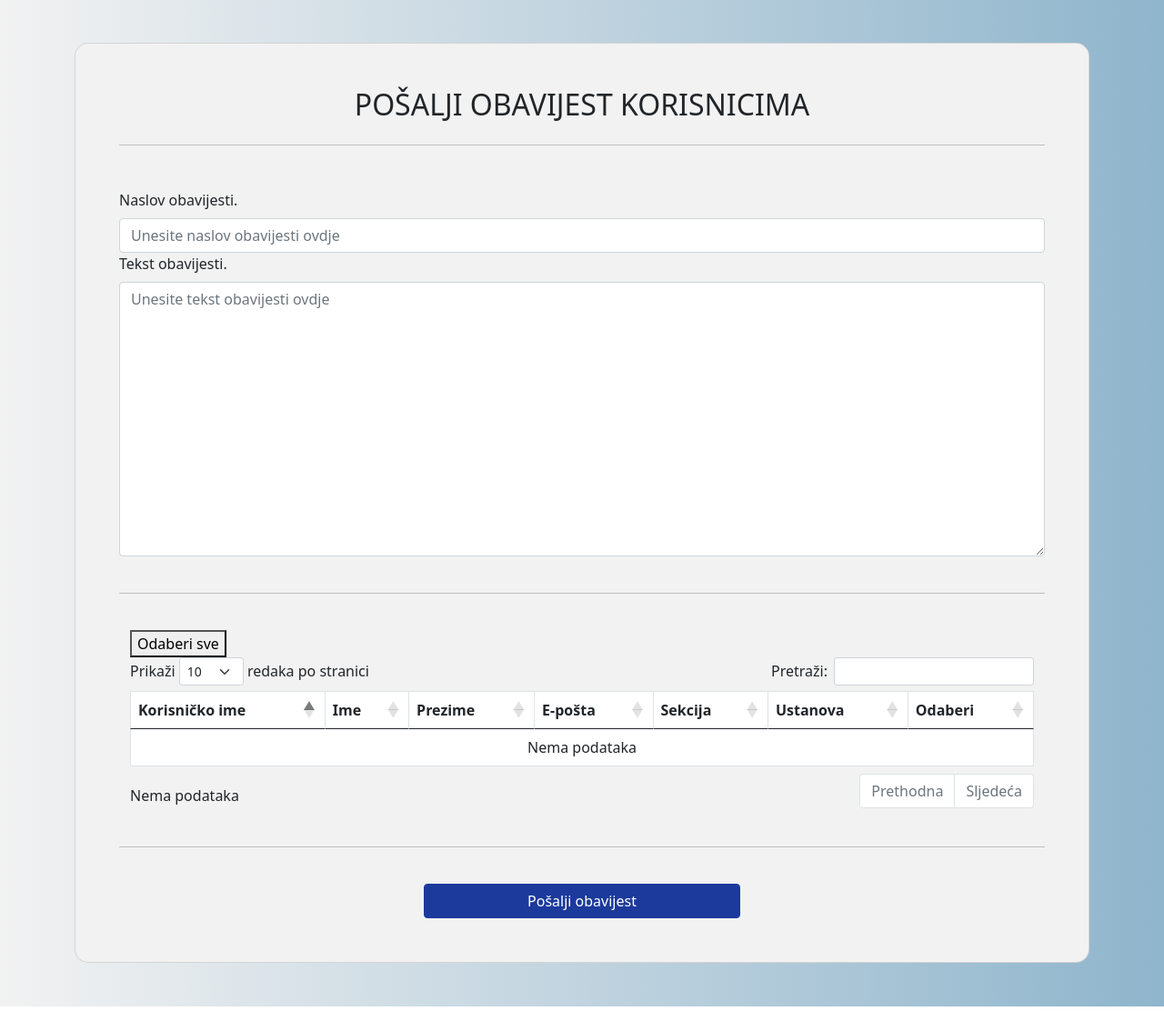
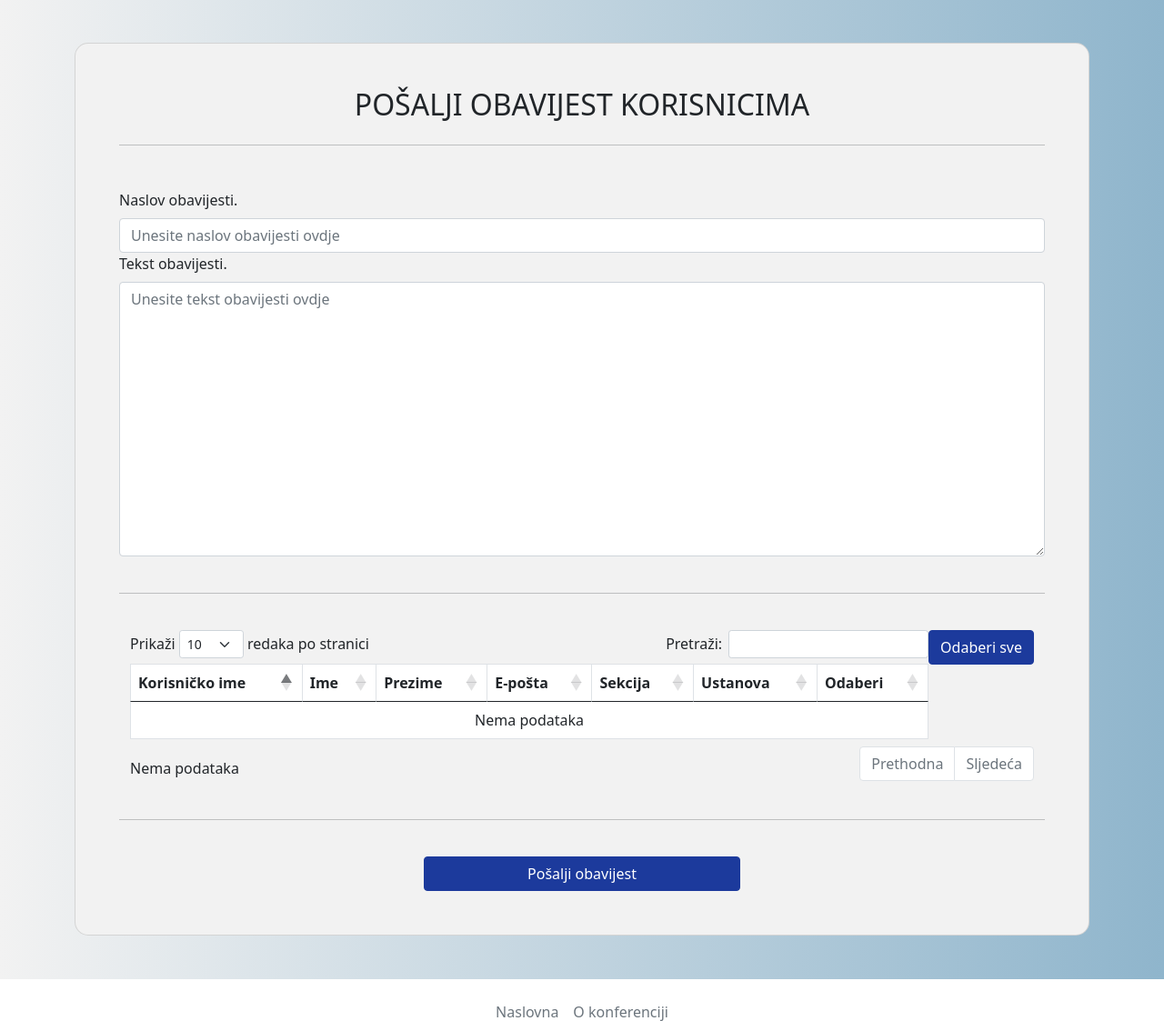
Before and after one commit to marincapan/znanstvena-konferencija, a Django app: page /posaljiobavijest in a window 1280 px wide. Shown: the part 91-1214 px from the top of the page at 91% size. Run offline with Django 3.2, Linux system fonts and the light colour scheme; data comes from the database, SQL or seed files in the repository; parts of the project's set-up code (start-up, migrations or seed data) failed here and were passed over; some libraries are stand-ins or nearby versions.

Commit message:
Sitna greska mi je ostala.

```diff
--- a/IzvorniKod/Templates/AdminSucelje.html
+++ b/IzvorniKod/Templates/AdminSucelje.html
@@ -142,7 +142,7 @@
               {% csrf_token %}
               <div class="mb-3" id="opisWrapper">
                 <label for="opisKonferencije" class="form-label fw-bold">Opis konferencije</label>
-                <textarea class="form-control opis" rows="3" id="opisKonferencije" name="opisKonferencije"
+                <textarea class="form-control opis" rows="5" id="opisKonferencije" name="opisKonferencije"
                   required>{{opis}}</textarea>
               </div>
               <div class="row">
@@ -650,7 +650,6 @@
 
 
         </div> -->
-        UREĐIVANJE INFO STRANICE --> -->
 
       </div>
     </div>
--- a/IzvorniKod/Templates/PosaljiObavijest.html
+++ b/IzvorniKod/Templates/PosaljiObavijest.html
@@ -54,7 +54,9 @@
                         <br><hr><br>
 
                         <div class="table-responsive container">
-                          <button type="button" id="checkall" onclick=checkAll()>Odaberi sve</button>
+                          <button type="button" id="checkall" style ="float: right;" class ="btn btn-md btn-primary" onclick=checkAll()>Odaberi sve</button>
+
+
                             <table class="table table-hover table-bordered" style="background-color: white;" id="tablicaKorisnici">
                               <thead style="border-bottom: 1px;">
                                 <tr>
```
